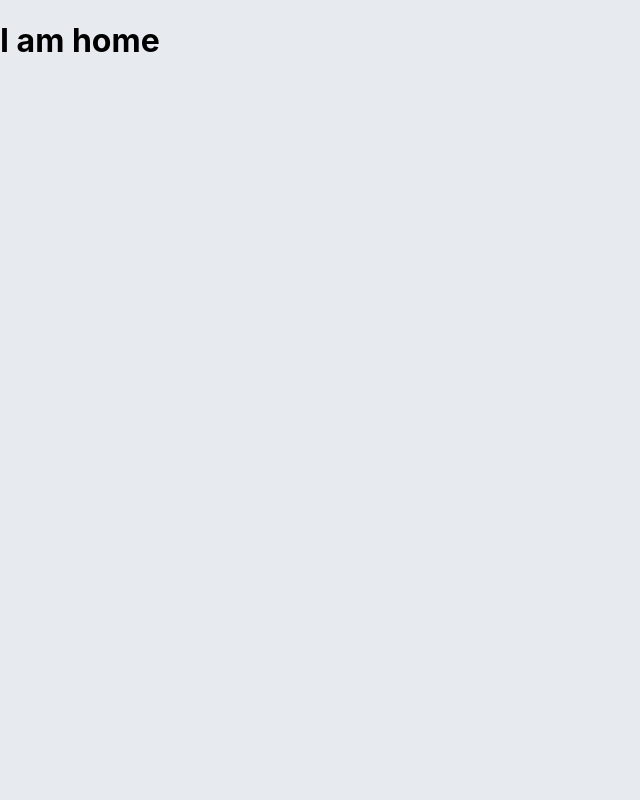
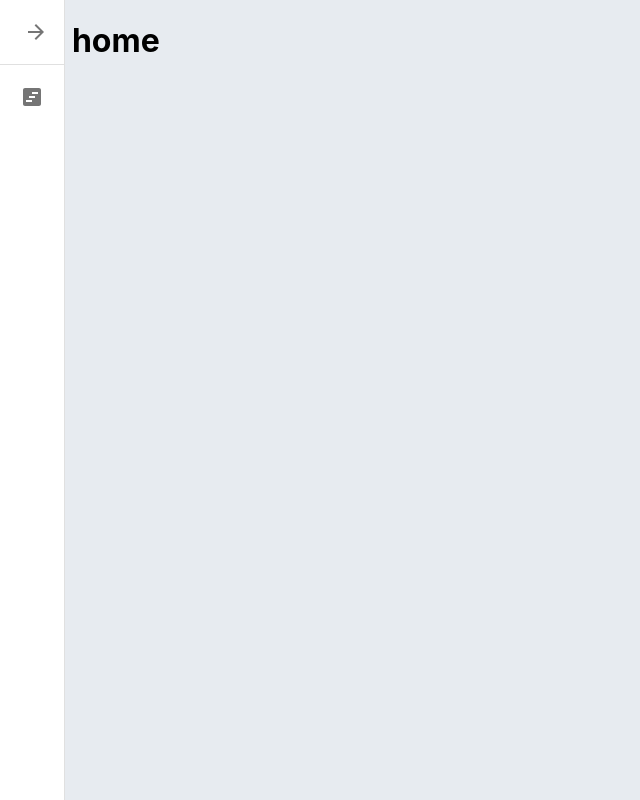
Before and after one commit to krishna1212031/gantt-fe, a Next.js app: page / in a window 1280 px wide. Shown: the whole page, without its empty margins (0-640 px from the left). Built offline with nearby package versions, Linux system fonts and the light colour scheme.

Commit message:
#12: Add side drawer

```diff
--- /dev/null
+++ b/components/sideBar.tsx
@@ -0,0 +1,91 @@
+import {
+  Drawer as MuiDrawer,
+  IconButton,
+  styled,
+  Divider,
+  List,
+  ListItem,
+  ListItemButton,
+  ListItemIcon,
+  ListItemText,
+  Theme,
+  CSSObject
+} from "@mui/material";
+import { ArrowBack, ArrowForward, ViewTimeline } from "@mui/icons-material";
+import { FunctionComponent, useState } from "react";
+
+interface SideBarProps {}
+
+const drawerWidth = 240;
+
+const DrawerHeader = styled("div")(({ theme }) => ({
+  display: "flex",
+  alignItems: "center",
+  justifyContent: "flex-end",
+  padding: theme.spacing(0, 1),
+  ...theme.mixins.toolbar
+}));
+
+const openedMixin = (theme: Theme): CSSObject => ({
+  width: drawerWidth,
+  transition: theme.transitions.create('width', {
+    easing: theme.transitions.easing.sharp,
+    duration: theme.transitions.duration.enteringScreen,
+  }),
+  overflowX: 'hidden',
+});
+
+const closedMixin = (theme: Theme): CSSObject => ({
+  transition: theme.transitions.create('width', {
+    easing: theme.transitions.easing.sharp,
+    duration: theme.transitions.duration.leavingScreen,
+  }),
+  overflowX: 'hidden',
+  width: `calc(${theme.spacing(7)} + 1px)`,
+  [theme.breakpoints.up('sm')]: {
+    width: `calc(${theme.spacing(8)} + 1px)`,
+  },
+});
+
+const Drawer = styled(MuiDrawer, { shouldForwardProp: prop => prop !== "open" })(({ theme, open }) => ({
+  width: drawerWidth,
+  flexShrink: 0,
+  whiteSpace: "nowrap",
+  boxSizing: "border-box",
+  ...(open && {
+    ...openedMixin(theme),
+    "& .MuiDrawer-paper": openedMixin(theme)
+  }),
+  ...(!open && {
+    ...closedMixin(theme),
+    "& .MuiDrawer-paper": closedMixin(theme)
+  })
+}));
+
+const SideBar: FunctionComponent<SideBarProps> = () => {
+  const [open, setOpen] = useState(false);
+
+  return (
+    <Drawer variant="permanent" open={open}>
+      <DrawerHeader>
+        <IconButton onClick={() => setOpen(!open)}>{open ? <ArrowBack /> : <ArrowForward />}</IconButton>
+      </DrawerHeader>
+
+      <Divider />
+
+      <List>
+        <ListItem disablePadding sx={{ display: "block" }}>
+          <ListItemButton sx={{ minHeight: 48, justifyContent: open ? "initial" : "center", px: 2.5 }}>
+            <ListItemIcon sx={{ minWidth: 0, mr: open ? 3 : "auto", justifyContent: "center" }}>
+              <ViewTimeline />
+            </ListItemIcon>
+
+            <ListItemText primary="Project" sx={{ opacity: open ? 1 : 0 }} />
+          </ListItemButton>
+        </ListItem>
+      </List>
+    </Drawer>
+  );
+};
+
+export default SideBar;
--- a/pages/_app.tsx
+++ b/pages/_app.tsx
@@ -1,11 +1,12 @@
 import "../styles/globals.css";
-import type { AppProps } from 'next/app'
-
-const body = {
-  display: "flex",
-  flexDirection: "column",
-};
+import type { AppProps } from "next/app";
+import SideBar from "../components/sideBar";
 
 export default function App({ Component, pageProps }: AppProps) {
-  return <Component {...pageProps} />
+  return (
+    <>
+      <SideBar />
+      <Component {...pageProps} />
+    </>
+  );
 }
```
